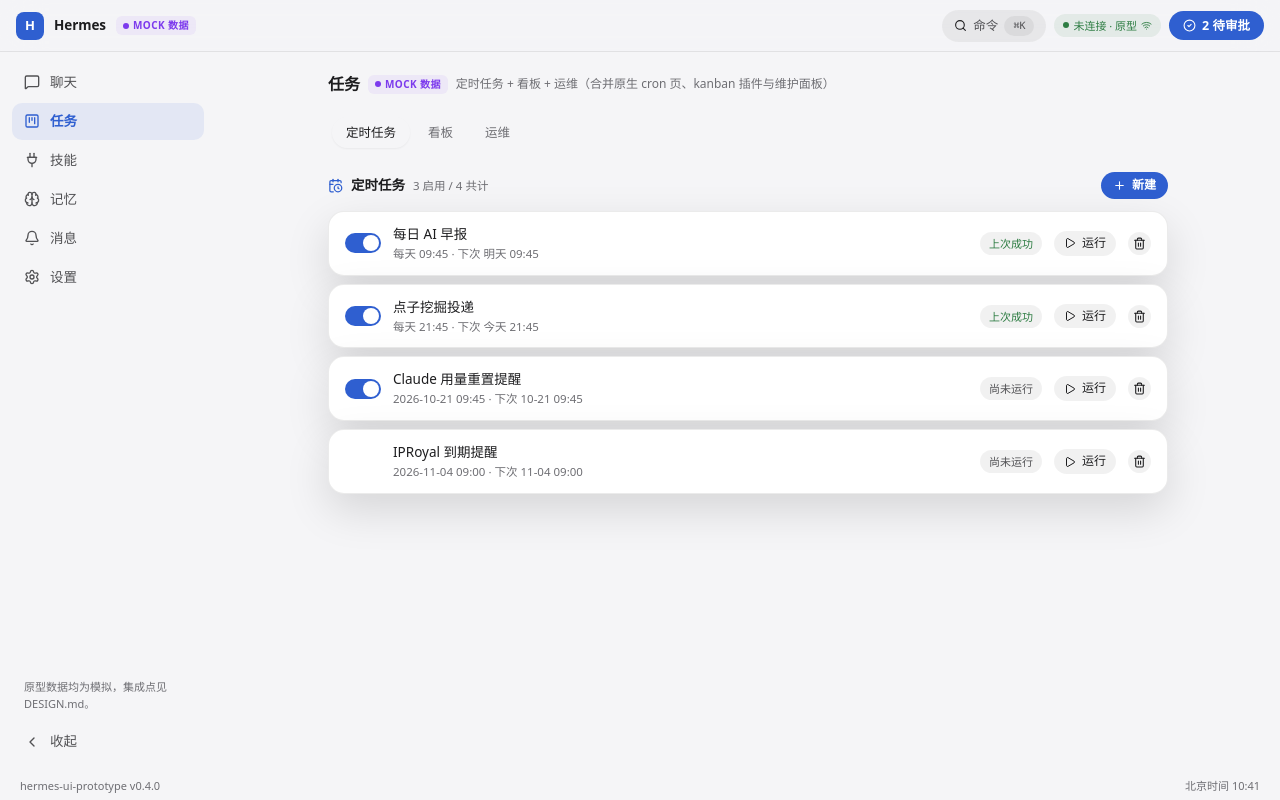
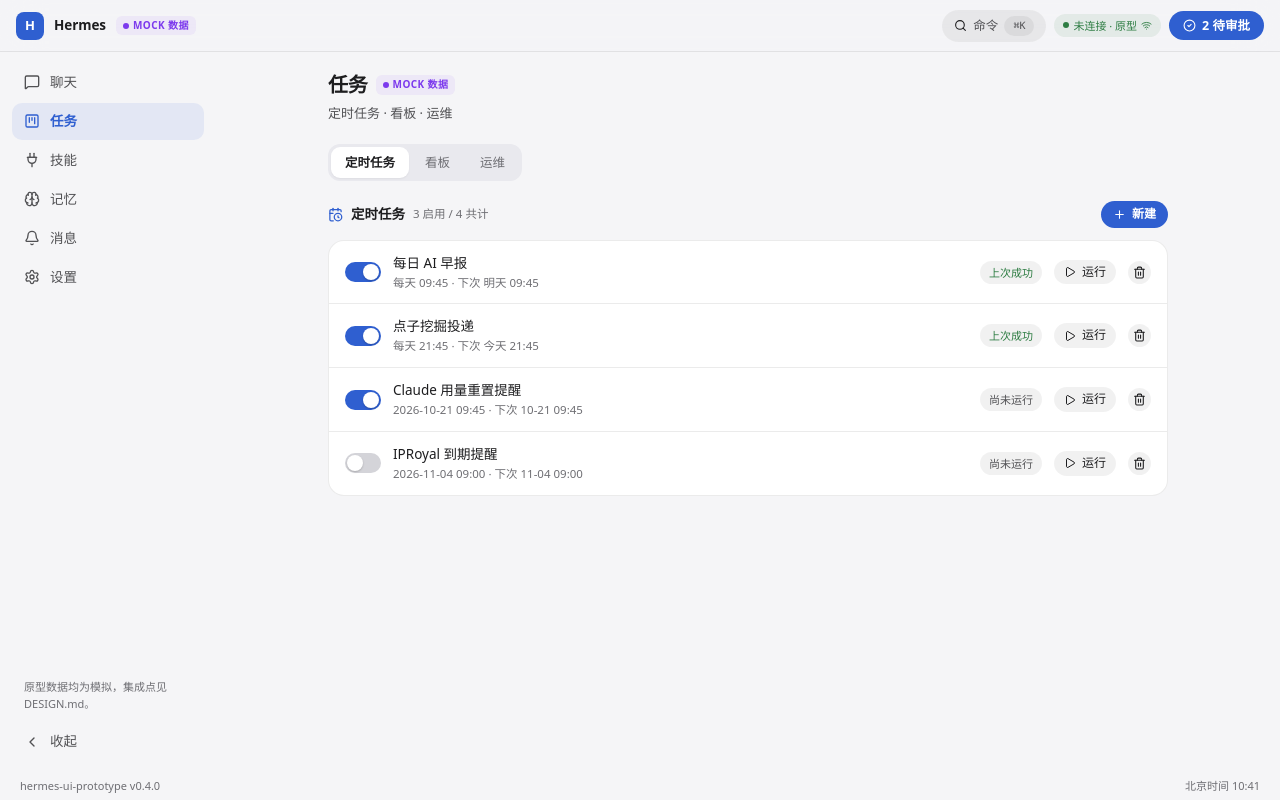
Before and after one commit to zimowan5-coder/Wan-s-Hermes-UI, a React (Vite) app in the folder prototype/: page / in a window 1280 px wide. Both pictures are taken after a click on the button "任务". Built offline with nearby package versions, Linux system fonts and the light colour scheme.

Commit message:
UI v0.4 (2/7): 命令面板精修 + 任务视图分组列表化 + 设计文档 v0.4

```diff
--- a/prototype/src/components/CommandPalette.tsx
+++ b/prototype/src/components/CommandPalette.tsx
@@ -104,8 +104,7 @@ export function CommandPalette({
       onMouseDown={e => { if (e.target === e.currentTarget) onClose() }}>
       <div className="absolute inset-0" style={{ background: 'rgba(0,0,0,0.32)', backdropFilter: 'blur(2px)' }} />
       <div role="dialog" aria-modal="true" aria-label="命令面板"
-        className="relative w-[560px] max-w-[92vw] h-fit rounded-2xl overflow-hidden view-enter"
-        style={{ background: 'var(--bg-primary)', border: '1px solid var(--border-subtle)', boxShadow: 'var(--shadow-lg)' }}>
+        className="glass-strong relative w-[560px] max-w-[92vw] h-fit overflow-hidden view-enter">
         <div className="flex items-center gap-2.5 px-4 hairline-b">
           <Search size={16} style={{ color: 'var(--fg-tertiary)' }} aria-hidden />
           <input
--- a/prototype/src/views/TasksView.tsx
+++ b/prototype/src/views/TasksView.tsx
@@ -81,18 +81,18 @@ function CronTab() {
         </div>
       )}
 
-      <div className="flex flex-col gap-2" role="list" aria-label="定时任务列表">
+      <div className="grouped view-enter" role="list" aria-label="定时任务列表">
         {jobs.map(j => (
-          <div key={j.id} className="surface-overlay px-4 py-3 flex items-center gap-3 view-enter" role="listitem">
+          <div key={j.id} className="grouped-row" role="listitem">
             <button
               onClick={() => toggle(j.id)}
               className="w-9 h-5 rounded-full relative transition-colors shrink-0"
-              style={{ background: j.enabled ? 'var(--accent)' : 'var(--bg-tertiary)' }}
+              style={{ background: j.enabled ? 'var(--accent)' : 'var(--switch-off)' }}
               role="switch" aria-checked={j.enabled} aria-label={`${j.name} ${j.enabled ? '启用中' : '已暂停'}`}
               title={j.enabled ? '暂停' : '启用'}
             >
               <span className="absolute top-0.5 w-4 h-4 rounded-full transition-all"
-                style={{ left: j.enabled ? 18 : 2, background: 'var(--accent-fg)' }} />
+                style={{ left: j.enabled ? 18 : 2, background: 'var(--switch-thumb)', boxShadow: '0 1px 2px rgba(0,0,0,0.2)' }} />
             </button>
             <div className="flex-1 min-w-0">
               <div className="text-[13.5px] font-medium truncate">{j.name}</div>
@@ -174,7 +174,7 @@ function KanbanTab() {
         {COLS.map(c => {
           const items = tasks.filter(t => t.column === c.id)
           return (
-            <div key={c.id} className="rounded-xl p-2.5" style={{ background: 'var(--bg-secondary)', border: '1px solid var(--border-subtle)' }}>
+            <div key={c.id} className="rounded-xl p-2.5" style={{ background: 'var(--bg-sunken)' }}>
               <div className="flex items-center gap-1.5 px-1.5 pb-2 text-[12px] font-semibold" style={{ color: 'var(--fg-secondary)' }}>
                 {c.id === 'done' ? <CheckCircle2 size={13} style={{ color: 'var(--success)' }} aria-hidden /> : <CircleDashed size={13} aria-hidden />}
                 {c.label}
@@ -277,7 +277,7 @@ function OpsTab() {
               <p className="text-[12px] mt-1" style={{ color: 'var(--fg-tertiary)' }}>{op.desc}</p>
               {running && (
                 <div className="mt-2.5 rounded-lg p-2.5 font-mono text-[11.5px] leading-relaxed view-enter"
-                  style={{ background: 'var(--bg-tertiary)', color: 'var(--fg-secondary)' }} role="log" aria-label={`${op.name} 运行日志`}>
+                  style={{ background: 'var(--bg-sunken)', color: 'var(--fg-secondary)' }} role="log" aria-label={`${op.name} 运行日志`}>
                   {lines.map((ln, i) => <div key={i}>{ln}</div>)}
                   {lines.length < op.lines.length && <span className="animate-pulse">▊</span>}
                 </div>
@@ -304,18 +304,17 @@ export function TasksView() {
   return (
     <div className="flex-1 overflow-y-auto">
       <div className="max-w-[880px] mx-auto p-5">
-        <div className="flex items-center gap-2 mb-4">
-          <h2 className="text-[16px] font-bold">任务</h2>
-          <MockBadge />
-          <span className="text-[12px]" style={{ color: 'var(--fg-tertiary)' }}>定时任务 + 看板 + 运维（合并原生 cron 页、kanban 插件与维护面板）</span>
+        <div className="page-head">
+          <div className="flex items-center gap-2">
+            <h2 className="t-title">任务</h2>
+            <MockBadge />
+          </div>
+          <p className="t-sub page-desc">定时任务 · 看板 · 运维</p>
         </div>
-        <div className="flex gap-1 mb-5 p-1 rounded-xl w-fit" style={{ background: 'var(--bg-secondary)' }} role="tablist" aria-label="任务二级导航">
+        <div className="seg mb-5" role="tablist" aria-label="任务二级导航">
           {TABS.map(t => (
             <button key={t.id} role="tab" aria-selected={tab === t.id}
-              className="px-3.5 py-1.5 rounded-lg text-[12.5px] font-medium transition-colors"
-              style={tab === t.id
-                ? { background: 'var(--bg-primary)', color: 'var(--fg-primary)', boxShadow: 'var(--shadow-sm)' }
-                : { color: 'var(--fg-tertiary)' }}
+              className="seg-btn"
               onClick={() => setTab(t.id)}>
               {t.label}
             </button>
```
Also changed, not shown: 1 other file (tests, documents, lock files or other folders).
